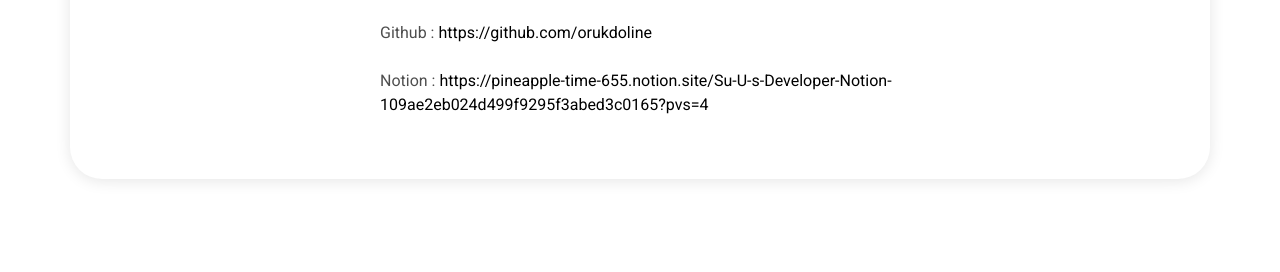
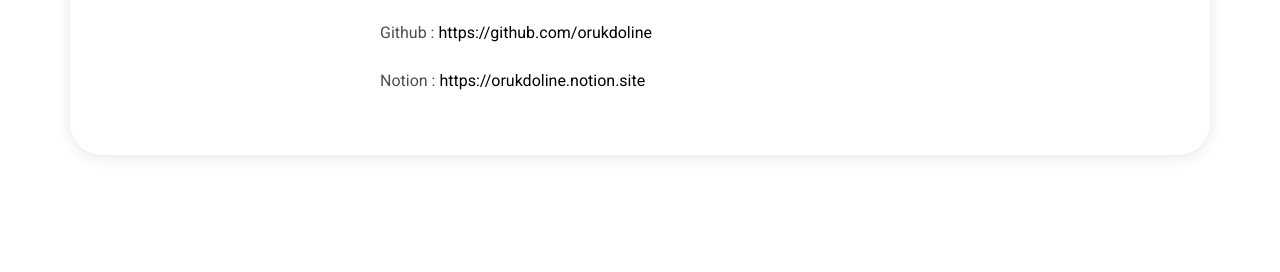
Before and after one commit to orukdoline/orukdoline.github.io, a plain HTML site: page index.html in a window 1280 px wide. Shown: the part 1274-1546 px from the top of the page. Drawn offline with Linux system fonts and the light colour scheme; animation ran at ten frames a second.

Commit message:
노션링크 수정

```diff
--- a/index.html
+++ b/index.html
@@ -97,7 +97,7 @@
                 <p class="mb-4 fs-6"><span>Phone : 010 - **** - 9494</span></p>
                 <p class="mb-4 fs-6"><span>E-Mail : skynets@kakao.com</span></p>
                 <p class="mb-4 fs-6"><span>Github : </span><a href="https://github.com/orukdoline">https://github.com/orukdoline</a></p>
-                <p class="fs-6"><span>Notion : <a href="https://pineapple-time-655.notion.site/Su-U-s-Developer-Notion-109ae2eb024d499f9295f3abed3c0165?pvs=4">https://pineapple-time-655.notion.site/Su-U-s-Developer-Notion-109ae2eb024d499f9295f3abed3c0165?pvs=4</a></p>
+                <p class="fs-6"><span>Notion : <a href="https://orukdoline.notion.site">https://orukdoline.notion.site</a></p>
               </div>
             </div>
       </div>
```
